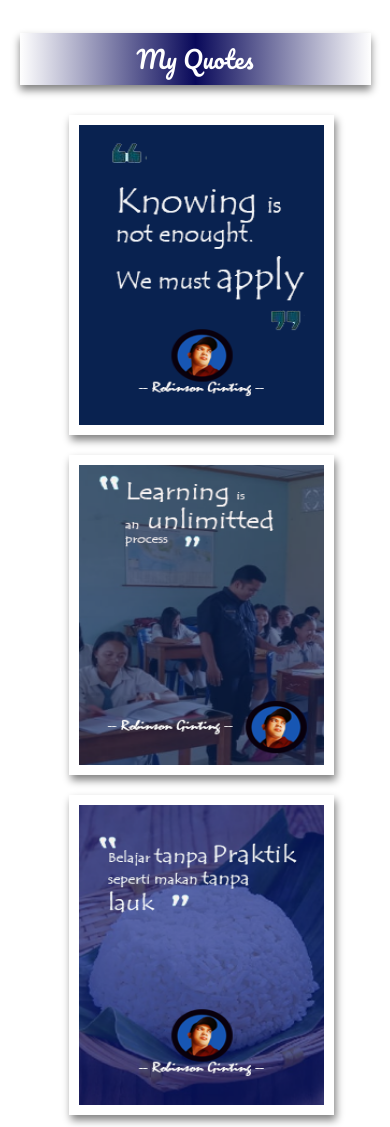
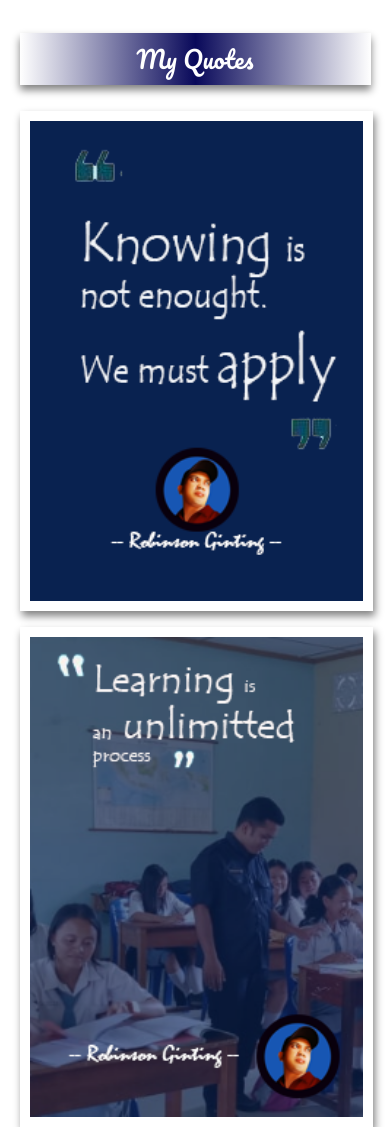
Before and after one commit to gintingprojects19/b3, a plain HTML site: page index.html in a window 390 px wide. Shown: the part 1994-3121 px from the top of the page. Drawn offline with Linux system fonts and the light colour scheme; a web font is replaced by a local one.

Commit message:
Update edit.css

```diff
--- a/edit.css
+++ b/edit.css
@@ -540,10 +540,12 @@ font-family: "Albert Sans", sans-serif;
         display: block;
     }
     .the-quote{
+         width: 95%;
+        margin-left: 14%;
+        margin-top: 16px;
+        margin-left: 0px;
+        height: 480px;
 
-        width: 70%;
-        margin-left: 14%;
-        margin-top: 20px;
 
     }
     #video{
```
